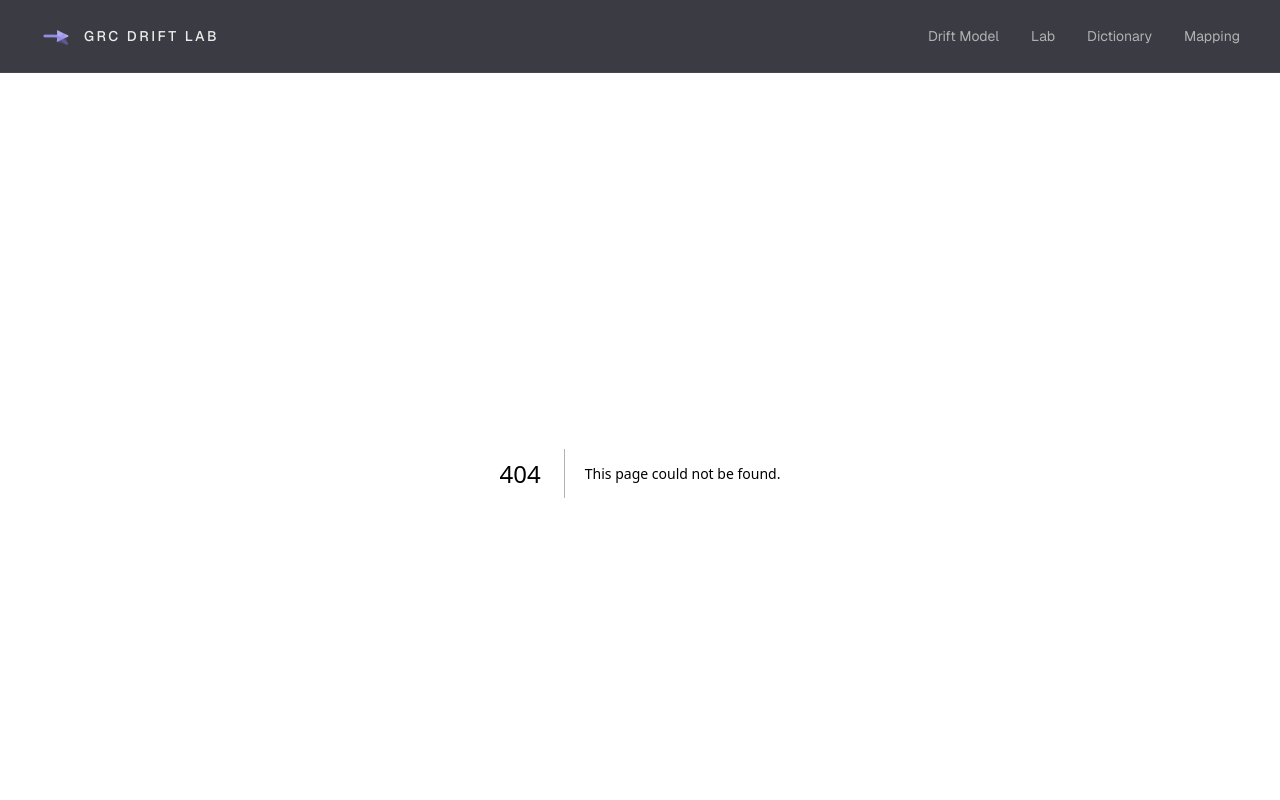
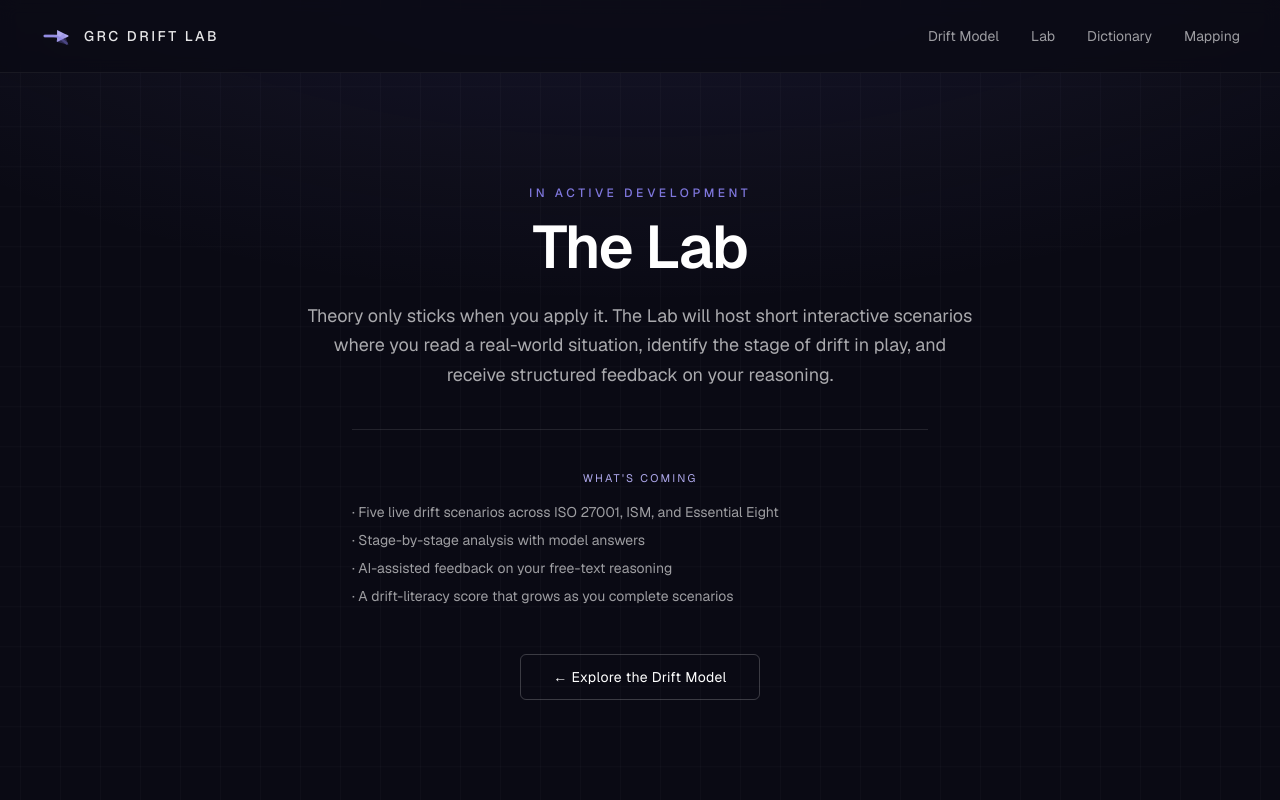
Before and after one commit to Jeshta0564/grc-drift-lab, a Next.js app: page /lab in a window 1280 px wide. Before the commit this address had no page. Shown: the top 800 px of the page. Built offline with nearby package versions, Linux system fonts and the light colour scheme.

Commit message:
Add particle hero, Drift Model examples, and stubbed Lab/Dictionary/Mapping pages

```diff
--- /dev/null
+++ b/app/dictionary/page.tsx
@@ -0,0 +1,38 @@
+import Link from "next/link";
+
+export default function DictionaryPage() {
+  return (
+    <article className="px-6 md:px-10 py-20 md:py-28 max-w-3xl mx-auto w-full text-center">
+      <p className="text-xs tracking-[0.3em] text-[#7f77dd] mb-4 uppercase font-medium">
+        In active development
+      </p>
+
+      <h1 className="text-4xl md:text-6xl font-semibold tracking-tight mb-6">
+        The GRC Dictionary
+      </h1>
+
+      <p className="text-base md:text-lg text-white/65 leading-relaxed mb-10 max-w-2xl mx-auto">
+        The same word means different things in different frameworks. The Dictionary will define core GRC terms in plain English, then show how each maps across ISO 27001, the ISM, the Essential Eight, NIST CSF, and SOC 2.
+      </p>
+
+      <div className="border-t border-white/10 pt-10 mb-12 max-w-xl mx-auto">
+        <p className="text-[11px] tracking-[0.2em] text-[#afa9ec] uppercase mb-4">
+          What&apos;s coming
+        </p>
+        <ul className="text-sm text-white/60 space-y-2 text-left">
+          <li>· 60+ entries: control, risk, residual risk, attestation, assurance, drift</li>
+          <li>· Plain-English definition first, then framework-specific framings</li>
+          <li>· Cross-references where terms diverge meaningfully</li>
+          <li>· Searchable, with related-term suggestions</li>
+        </ul>
+      </div>
+
+      <Link
+        href="/drift-model"
+        className="inline-block px-8 py-3 border border-white/20 text-white text-sm tracking-wide hover:bg-white/5 hover:border-white/40 transition rounded-md"
+      >
+        ← Explore the Drift Model
+      </Link>
+    </article>
+  );
+}
--- /dev/null
+++ b/app/lab/page.tsx
@@ -0,0 +1,38 @@
+import Link from "next/link";
+
+export default function LabPage() {
+  return (
+    <article className="px-6 md:px-10 py-20 md:py-28 max-w-3xl mx-auto w-full text-center">
+      <p className="text-xs tracking-[0.3em] text-[#7f77dd] mb-4 uppercase font-medium">
+        In active development
+      </p>
+
+      <h1 className="text-4xl md:text-6xl font-semibold tracking-tight mb-6">
+        The Lab
+      </h1>
+
+      <p className="text-base md:text-lg text-white/65 leading-relaxed mb-10 max-w-2xl mx-auto">
+        Theory only sticks when you apply it. The Lab will host short interactive scenarios where you read a real-world situation, identify the stage of drift in play, and receive structured feedback on your reasoning.
+      </p>
+
+      <div className="border-t border-white/10 pt-10 mb-12 max-w-xl mx-auto">
+        <p className="text-[11px] tracking-[0.2em] text-[#afa9ec] uppercase mb-4">
+          What&apos;s coming
+        </p>
+        <ul className="text-sm text-white/60 space-y-2 text-left">
+          <li>· Five live drift scenarios across ISO 27001, ISM, and Essential Eight</li>
+          <li>· Stage-by-stage analysis with model answers</li>
+          <li>· AI-assisted feedback on your free-text reasoning</li>
+          <li>· A drift-literacy score that grows as you complete scenarios</li>
+        </ul>
+      </div>
+
+      <Link
+        href="/drift-model"
+        className="inline-block px-8 py-3 border border-white/20 text-white text-sm tracking-wide hover:bg-white/5 hover:border-white/40 transition rounded-md"
+      >
+        ← Explore the Drift Model
+      </Link>
+    </article>
+  );
+}
--- /dev/null
+++ b/app/mapping/page.tsx
@@ -0,0 +1,38 @@
+import Link from "next/link";
+
+export default function MappingPage() {
+  return (
+    <article className="px-6 md:px-10 py-20 md:py-28 max-w-3xl mx-auto w-full text-center">
+      <p className="text-xs tracking-[0.3em] text-[#7f77dd] mb-4 uppercase font-medium">
+        In active development
+      </p>
+
+      <h1 className="text-4xl md:text-6xl font-semibold tracking-tight mb-6">
+        The Mapping Engine
+      </h1>
+
+      <p className="text-base md:text-lg text-white/65 leading-relaxed mb-10 max-w-2xl mx-auto">
+        Describe a control in plain English. The Mapping Engine will translate it into the equivalent clauses across ISO 27001, the ISM, the Essential Eight, NIST CSF, and SOC 2 - so you can see where the same control lives across frameworks, and where the gaps are.
+      </p>
+
+      <div className="border-t border-white/10 pt-10 mb-12 max-w-xl mx-auto">
+        <p className="text-[11px] tracking-[0.2em] text-[#afa9ec] uppercase mb-4">
+          What&apos;s coming
+        </p>
+        <ul className="text-sm text-white/60 space-y-2 text-left">
+          <li>· Plain-English input, framework clauses out</li>
+          <li>· Side-by-side comparison across major frameworks</li>
+          <li>· Confidence scores on each mapping</li>
+          <li>· Coverage view - which frameworks address a control, which don&apos;t</li>
+        </ul>
+      </div>
+
+      <Link
+        href="/drift-model"
+        className="inline-block px-8 py-3 border border-white/20 text-white text-sm tracking-wide hover:bg-white/5 hover:border-white/40 transition rounded-md"
+      >
+        ← Explore the Drift Model
+      </Link>
+    </article>
+  );
+}
```
